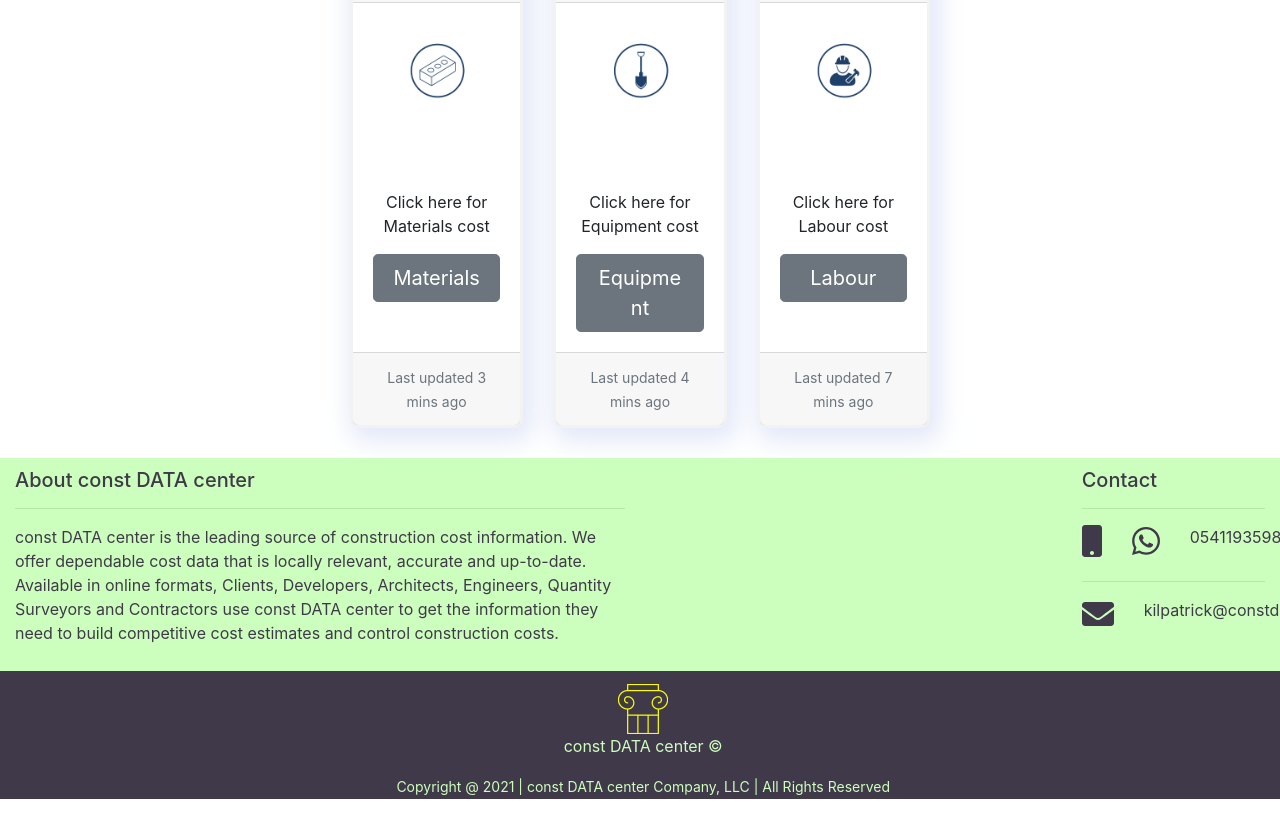
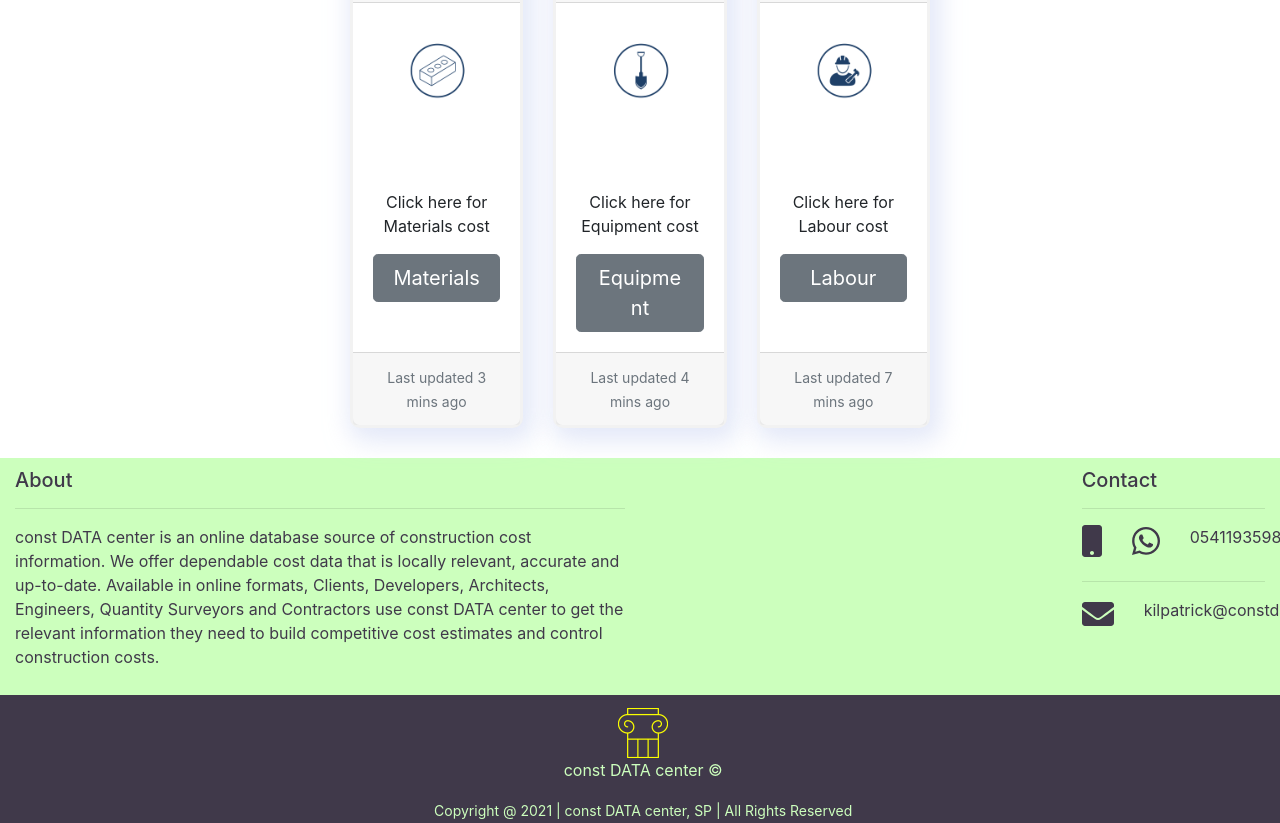
Before and after one commit to kilpatrickap/constdatawebsite, a React (Create React App) app: page / in a window 1280 px wide. Shown: the part 459-1282 px from the top of the page. Before the commit the page ends 1258 px from the top, so only its background shows below. Built offline with nearby package versions, Linux system fonts and the light colour scheme.

Commit message:
more editing

```diff
--- a/src/container/Bottom.jsx
+++ b/src/container/Bottom.jsx
@@ -15,14 +15,14 @@ function Bottom() {
 			<Container fluid className="bottom">
 				<Row>
 					<Col xs lg="6">
-						<h5>About const DATA center</h5>
+						<h5>About</h5>
 						<hr></hr>
 						<p>
-							const DATA center is the leading source of construction cost
+							const DATA center is an online database source of construction cost
 							information. We offer dependable cost data that is locally
 							relevant, accurate and up-to-date. Available in online formats,
 							Clients, Developers, Architects, Engineers, Quantity Surveyors and
-							Contractors use const DATA center to get the information they need
+							Contractors use const DATA center to get the relevant information they need
 							to build competitive cost estimates and control construction
 							costs.
 						</p>
--- a/src/container/Footer.jsx
+++ b/src/container/Footer.jsx
@@ -10,7 +10,7 @@ function Footer() {
 				<Col>
 					<Image src={Icon} />
 					<p>const DATA center ©</p>
-					<small>Copyright @ {(new Date().getFullYear())} | const DATA center Company, LLC | All Rights Reserved</small>
+					<small>Copyright @ {(new Date().getFullYear())} | const DATA center, SP | All Rights Reserved</small>
 				</Col>
 
 		</footer>
```
